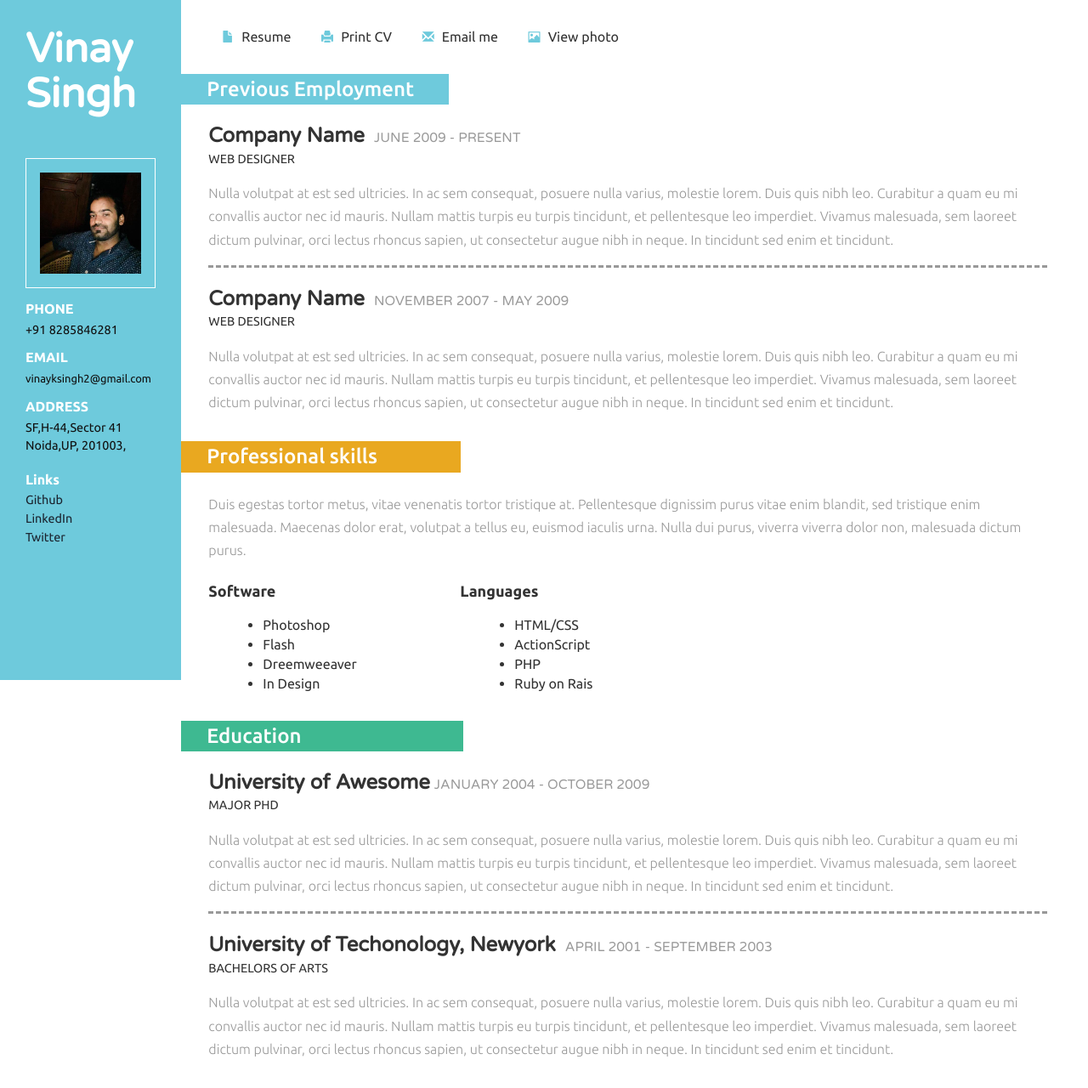
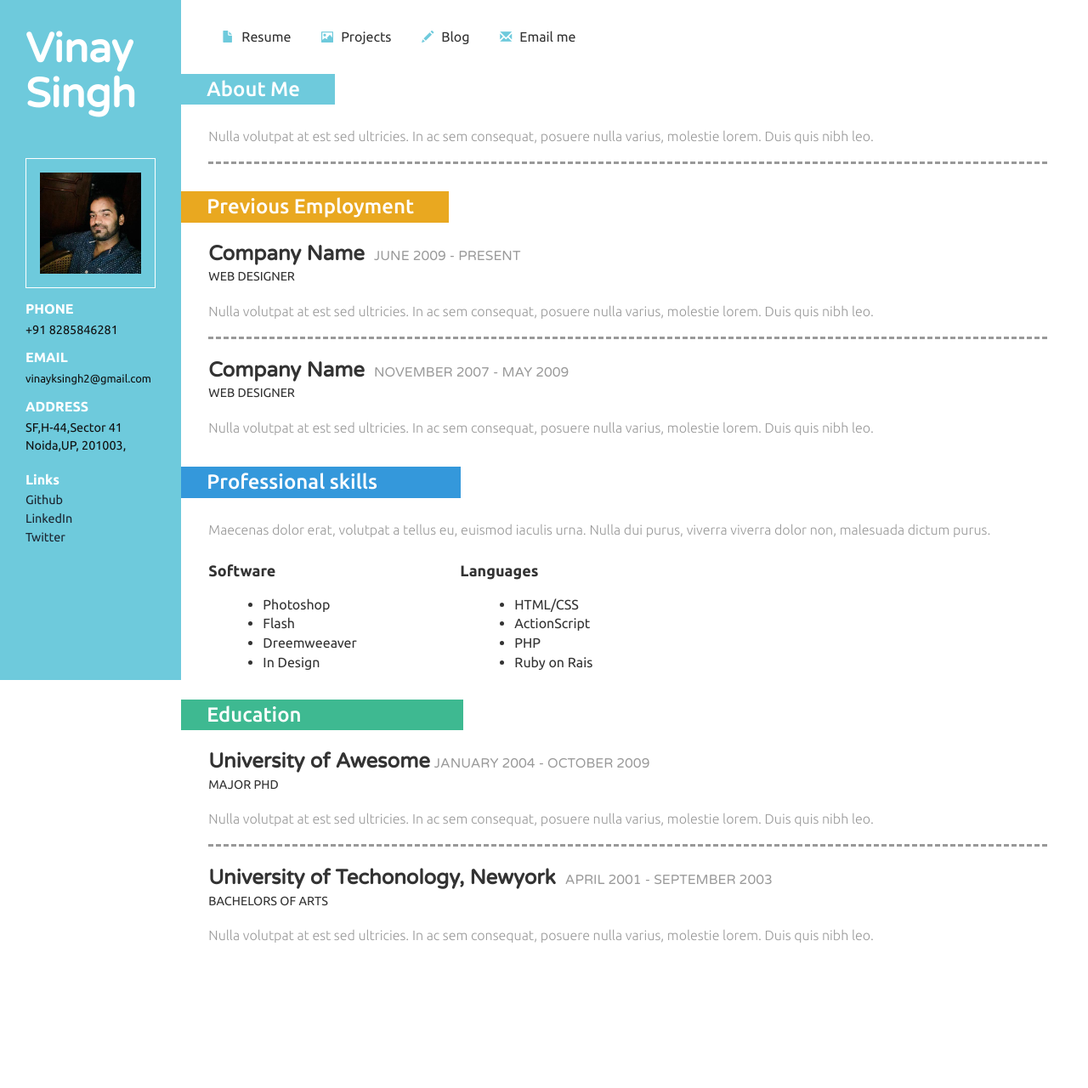
Before and after one commit to rkgitvinay/rkgitvinay.github.io, a plain HTML site: page index.html in a window 1280 px wide. Shown: the whole page at 85% size. After the commit the page ends 1147 px from the top, so only its background shows below. Drawn offline with Linux system fonts and the light colour scheme; files whose address does not match are found by name.

Commit message:
some details added

```diff
--- a/css/style.css
+++ b/css/style.css
@@ -85,7 +85,7 @@ address span{
 .glyphicon {
   top:1px;
 }
-.glyphicon-file:before,.glyphicon-print:before,.glyphicon-envelope:before,.glyphicon-picture:before{
+.glyphicon-file:before,.glyphicon-pencil:before,.glyphicon-envelope:before,.glyphicon-picture:before{
     margin-right: 9px;
   font-size: 14px;
   color: #6ecadc;
@@ -181,10 +181,13 @@ h3.clr1{
 	background:#6ecadc;
 }
 h3.clr2{
-	background:#e9a820;
+	background:#3498db;
 }
 h3.clr3{
 	background:#3eb991;
+}
+h3.clr4{
+  background:#e9a820;
 }
 .copywrite{
 	padding-left:2em;
@@ -390,7 +393,7 @@ address {
 .content {
   margin-right: 2em;
 }
-.glyphicon-save:before, .glyphicon-print:before, .glyphicon-envelope:before, .glyphicon-picture:before {
+.glyphicon-save:before, .glyphicon-pencil:before, .glyphicon-envelope:before, .glyphicon-picture:before {
   margin-right: 6px;
   font-size: 12px;
 }
@@ -516,7 +519,7 @@ address span {
   padding: 1.5em 17px 1em 17px;
 }
 .details_header {
-  padding: 0em 0em 0 1em;
+  padding: 0em 0em 0 0em;
   text-align: center;
 }
 .details_header ul li a {
--- a/index.html
+++ b/index.html
@@ -65,12 +65,13 @@ Smartphone Compatible web template, free webdesigns for Nokia, Samsung, LG, Sony
 		 <div class="details_header">
 			 <ul>
 				 <li><a href="index.html"><span class="glyphicon glyphicon-file" aria-hidden="true"></span>Resume</a></li>
-				 <li><a href="#"><span class="glyphicon glyphicon-print" aria-hidden="true"></span>Print CV</a></li>
+
+				 <li><a href="contact.html"><span class="glyphicon glyphicon-picture" aria-hidden="true"></span>Projects</a></li>
+
+				 <li><a href="contact.html"><span class="glyphicon glyphicon-pencil" aria-hidden="true"></span>Blog</a></li>
+
 				 <li><a href="contact.html"><span class="glyphicon glyphicon-envelope" aria-hidden="true"></span>Email me</a></li>
-				 <li><a class="play-icon popup-with-zoom-anim" href="#small-dialog"><span class="glyphicon glyphicon-picture" aria-hidden="true"></span>View photo</a></li>
-				 <div id="small-dialog" class="mfp-hide">
-					 <img src="images/g4.jpg" alt=""/>
-				 </div>
+
 				 <script>
 						$(document).ready(function() {
 						$('.popup-with-zoom-anim').magnificPopup({
@@ -90,26 +91,32 @@ Smartphone Compatible web template, free webdesigns for Nokia, Samsung, LG, Sony
 			 </ul>
 		 </div>
 		 <div class="company">
-			 <h3 class="clr1">Previous Employment</h3>
+			 <h3 class="clr1">About Me</h3>
+			 <div class="company_details">
+				<p class="cmpny1">Nulla volutpat at est sed ultricies. In ac sem consequat, posuere nulla varius, molestie lorem. Duis quis nibh leo.
+				</p>
+			 </div>
+		 </div>
+
+		 <div class="company">
+			 <h3 class="clr4">Previous Employment</h3>
 			 <div class="company_details">
 				 <h4>Company Name <span>JUNE 2009 - PRESENT</span></h4>
 				 <h6>WEB DESIGNER</h6>
 				 <p class="cmpny1">Nulla volutpat at est sed ultricies. In ac sem consequat, posuere nulla varius, molestie lorem. Duis quis nibh leo.
-				 Curabitur a quam eu mi convallis auctor nec id mauris. Nullam mattis turpis eu turpis tincidunt, et pellentesque leo imperdiet.
-				 Vivamus malesuada, sem laoreet dictum pulvinar, orci lectus rhoncus sapien, ut consectetur augue nibh in neque. In tincidunt sed enim et tincidunt.</p>
+				</p>
 			 </div>
 			 <div class="company_details">
 				 <h4>Company Name <span>NOVEMBER 2007 - MAY 2009</span></h4>
 				 <h6>WEB DESIGNER</h6>
 				 <p>Nulla volutpat at est sed ultricies. In ac sem consequat, posuere nulla varius, molestie lorem. Duis quis nibh leo.
-				 Curabitur a quam eu mi convallis auctor nec id mauris. Nullam mattis turpis eu turpis tincidunt, et pellentesque leo imperdiet.
-				 Vivamus malesuada, sem laoreet dictum pulvinar, orci lectus rhoncus sapien, ut consectetur augue nibh in neque. In tincidunt sed enim et tincidunt.</p>
+				 </p>
 			 </div>
 		 </div>
 		 <div class="skills">
 			 <h3 class="clr2">Professional skills</h3>
 			 <div class="skill_info">
-			 <p>Duis egestas tortor metus, vitae venenatis tortor tristique at. Pellentesque dignissim purus vitae enim blandit, sed tristique enim malesuada. Maecenas dolor erat,
+			 <p>Maecenas dolor erat,
 			 volutpat a tellus eu, euismod iaculis urna. Nulla dui purus, viverra viverra dolor non, malesuada dictum purus.</p>
 			 </div>
 			 <div class="skill_list">
@@ -140,15 +147,13 @@ Smartphone Compatible web template, free webdesigns for Nokia, Samsung, LG, Sony
 				 <h4>University of Awesome<span>JANUARY 2004 - OCTOBER 2009</span></h4>
 				 <h6>MAJOR PHD</h6>
 				 <p class="cmpny1">Nulla volutpat at est sed ultricies. In ac sem consequat, posuere nulla varius, molestie lorem. Duis quis nibh leo.
-				 Curabitur a quam eu mi convallis auctor nec id mauris. Nullam mattis turpis eu turpis tincidunt, et pellentesque leo imperdiet.
-				 Vivamus malesuada, sem laoreet dictum pulvinar, orci lectus rhoncus sapien, ut consectetur augue nibh in neque. In tincidunt sed enim et tincidunt.</p>
+				 </p>
 			 </div>
 			 <div class="education_details">
 				 <h4>University of Techonology, Newyork <span>APRIL 2001 - SEPTEMBER 2003</span></h4>
 				 <h6>BACHELORS OF ARTS</h6>
 				 <p>Nulla volutpat at est sed ultricies. In ac sem consequat, posuere nulla varius, molestie lorem. Duis quis nibh leo.
-				 Curabitur a quam eu mi convallis auctor nec id mauris. Nullam mattis turpis eu turpis tincidunt, et pellentesque leo imperdiet.
-				 Vivamus malesuada, sem laoreet dictum pulvinar, orci lectus rhoncus sapien, ut consectetur augue nibh in neque. In tincidunt sed enim et tincidunt.</p>
+				 </p>
 			 </div>
 		 </div>
 
```
